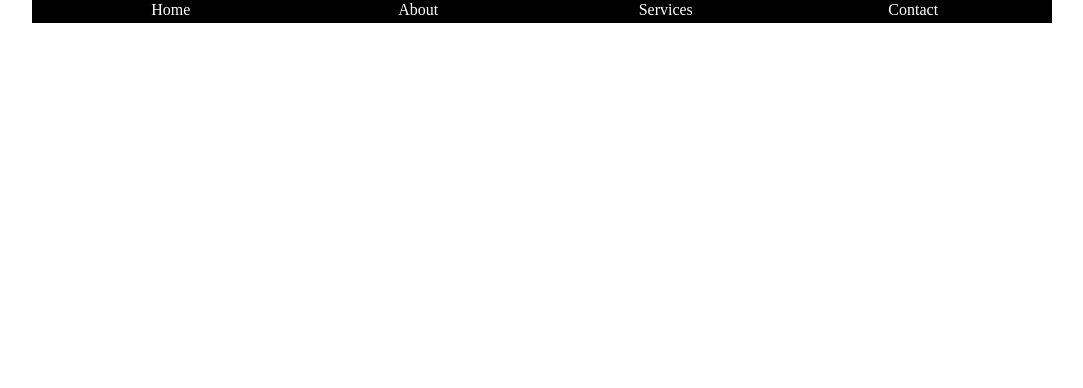
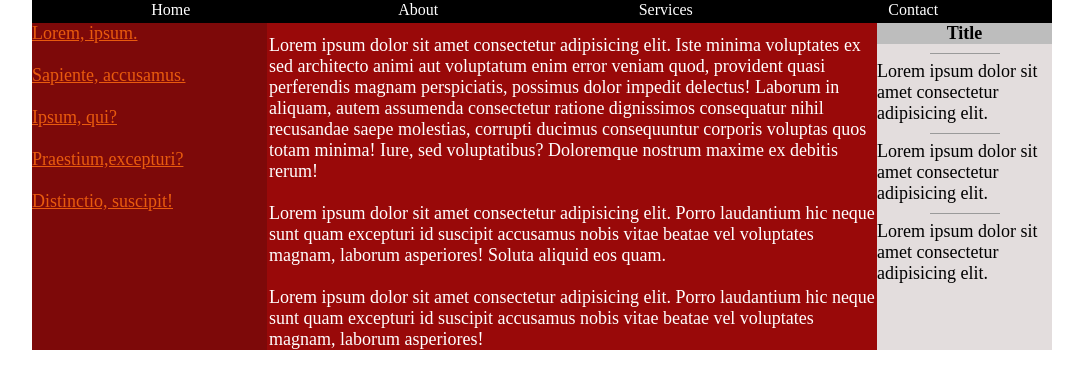
Before and after one commit to baghdadUA/02_hard, a plain HTML site: page index.html in a window 1280 px wide. Shown: the part 204-592 px from the top of the page, without its empty margins (98-1181 px from the left). Drawn offline with Linux system fonts and the light colour scheme.

Commit message:
add content section with style

```diff
--- a/css/style.css
+++ b/css/style.css
@@ -31,3 +31,44 @@ header{
 header img{
     margin-top: 12px;
 }
+.contentWrapp{
+    display: grid;
+    grid-template-columns: 235px 610px 175px;
+    grid-template-rows: 100%;
+    background: #990909;
+    font-size: 18px;
+}
+.left{
+    background: #7d0909;
+}
+.left p{
+    color: #e95b0e;
+    text-decoration: underline;
+}
+.content{
+    padding: 12px 2px 0px 2px;
+    color: #fff;
+}
+.right{
+  background: #e3dddd;
+}
+.rightTitle{
+    display: block;
+    text-align: center;
+    background: #bdbdbd;
+}
+.rightText{
+    display: block;
+    position: relative;
+    margin-top: 17px;
+}
+.rightText:before{
+    content: '';
+    position: absolute;
+    top: -8px;
+    left: 50%;
+    width: 70px;
+    height: 1px;
+    background: #9a9a9a;
+    transform: translate(-50%, 0%);
+}
--- a/index.html
+++ b/index.html
@@ -15,21 +15,46 @@
             <img src="images/title.gif" alt="">
             <nav>
                 <a href="#">
-                    <div><img src="images/img00.jpg" alt="" height="125px"><br><span>Home</span></div>
+                    <div><img src="images/img00.jpg" alt="Home" height="125px"><br><span>Home</span></div>
                 </a>
                 <a href="#">
-                    <div><img src="images/img01.jpg" alt="" height="125px"><br><span>About</span></div>
+                    <div><img src="images/img01.jpg" alt="About" height="125px"><br><span>About</span></div>
                 </a>
                 <a href="#">
-                    <div><img src="images/img02.jpg" alt="" height="125px"><br><span>Services</span></div>
+                    <div><img src="images/img02.jpg" alt="Services" height="125px"><br><span>Services</span></div>
                 </a>
                 <a href="#">
-                    <div><img src="images/img03.jpg" alt="" height="125px"><br><span>Contact</span></div>
+                    <div><img src="images/img03.jpg" alt="Contact" height="125px"><br><span>Contact</span></div>
                 </a>
             </nav>
         </header>
-        <section class="content">
-
+        <section class="contentWrapp">
+            <aside class="left">
+                <p>Lorem, ipsum.</p><br>
+                <p>Sapiente, accusamus.</p><br>
+                <p>Ipsum, qui?</p><br>
+                <p>Praestium,excepturi?</p><br>
+                <p>Distinctio, suscipit!</p><br>
+            </aside>
+            <div class="content">
+                <p>Lorem ipsum dolor sit amet consectetur adipisicing elit. Iste minima voluptates ex sed architecto
+                    animi aut voluptatum enim error veniam quod, provident quasi perferendis magnam perspiciatis,
+                    possimus dolor impedit delectus!
+                    Laborum in aliquam, autem assumenda consectetur ratione dignissimos consequatur nihil recusandae
+                    saepe molestias, corrupti ducimus consequuntur corporis voluptas quos totam minima! Iure, sed
+                    voluptatibus? Doloremque nostrum maxime ex debitis rerum!</p><br>
+                <p>Lorem ipsum dolor sit amet consectetur adipisicing elit. Porro laudantium hic neque sunt quam
+                    excepturi id suscipit accusamus nobis vitae beatae vel voluptates magnam, laborum asperiores! Soluta
+                    aliquid eos quam.</p><br>
+                <p>Lorem ipsum dolor sit amet consectetur adipisicing elit. Porro laudantium hic neque sunt quam
+                    excepturi id suscipit accusamus nobis vitae beatae vel voluptates magnam, laborum asperiores!</p>
+            </div>
+            <aside class="right">
+                <span class="rightTitle"><b>Title</b></span>
+                <span class="rightText">Lorem ipsum dolor sit amet consectetur adipisicing elit.</span>
+                <span class="rightText">Lorem ipsum dolor sit amet consectetur adipisicing elit.</span>
+                <span class="rightText">Lorem ipsum dolor sit amet consectetur adipisicing elit.</span>
+            </aside>
         </section>
     </div>
 </body>
```
